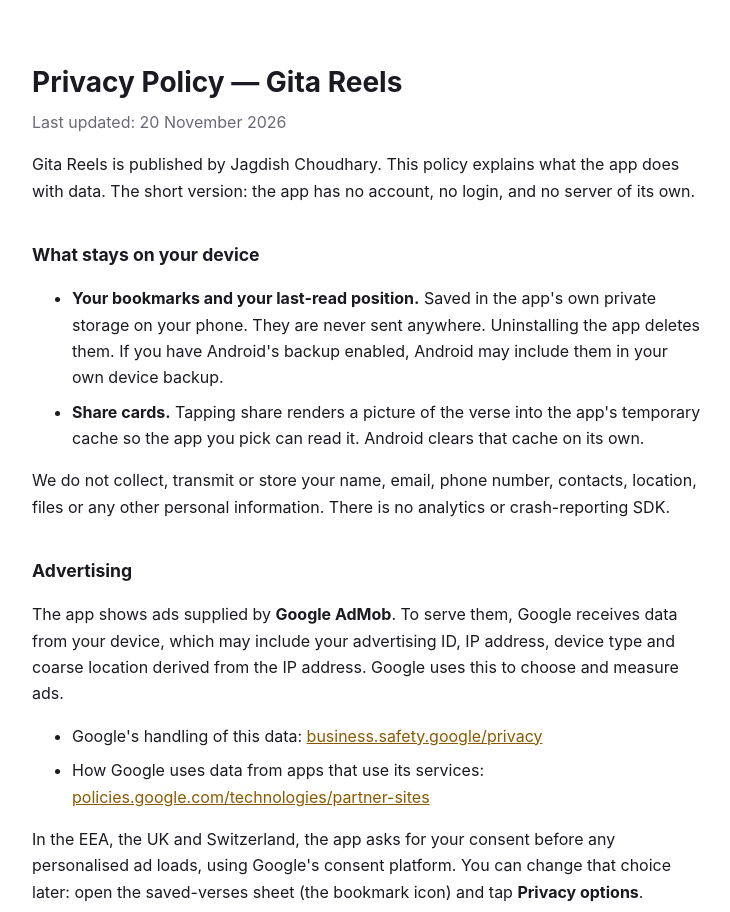
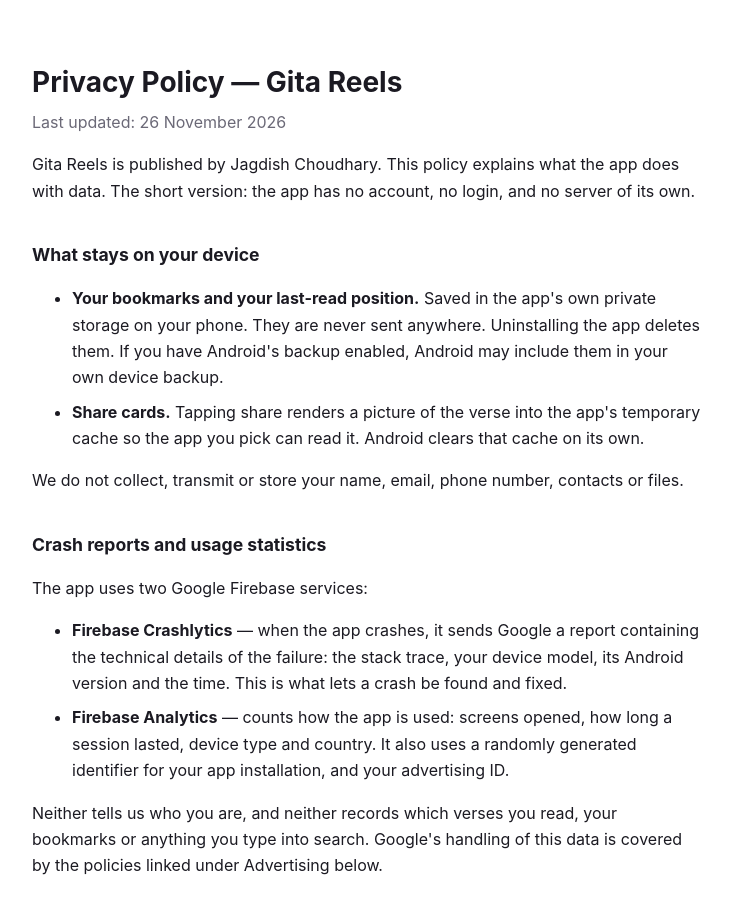
Before and after one commit to cybertronjc/gita-reels-privacy, a plain HTML site: page index.html in a window 1280 px wide. Shown: the top 912 px of the page, without its empty margins (272-1002 px from the left). Drawn offline with Linux system fonts and the light colour scheme.

Commit message:
Disclose Firebase Crashlytics and Analytics

```diff
--- a/index.html
+++ b/index.html
@@ -27,7 +27,7 @@
 <body>
 
 <h1>Privacy Policy — Gita Reels</h1>
-<p class="updated">Last updated: 20 November 2026</p>
+<p class="updated">Last updated: 26 November 2026</p>
 
 <p>Gita Reels is published by Jagdish Choudhary. This policy explains what the app does with
 data. The short version: the app has no account, no login, and no server of its own.</p>
@@ -43,8 +43,24 @@ data. The short version: the app has no account, no login, and no server of its
       its own.</li>
 </ul>
 
-<p>We do not collect, transmit or store your name, email, phone number, contacts, location,
-files or any other personal information. There is no analytics or crash-reporting SDK.</p>
+<p>We do not collect, transmit or store your name, email, phone number, contacts or files.</p>
+
+<h2>Crash reports and usage statistics</h2>
+
+<p>The app uses two Google Firebase services:</p>
+
+<ul>
+  <li><strong>Firebase Crashlytics</strong> — when the app crashes, it sends Google a report
+      containing the technical details of the failure: the stack trace, your device model,
+      its Android version and the time. This is what lets a crash be found and fixed.</li>
+  <li><strong>Firebase Analytics</strong> — counts how the app is used: screens opened,
+      how long a session lasted, device type and country. It also uses a randomly generated
+      identifier for your app installation, and your advertising ID.</li>
+</ul>
+
+<p>Neither tells us who you are, and neither records which verses you read, your bookmarks
+or anything you type into search. Google's handling of this data is covered by the policies
+linked under Advertising below.</p>
 
 <h2>Advertising</h2>
 
```
